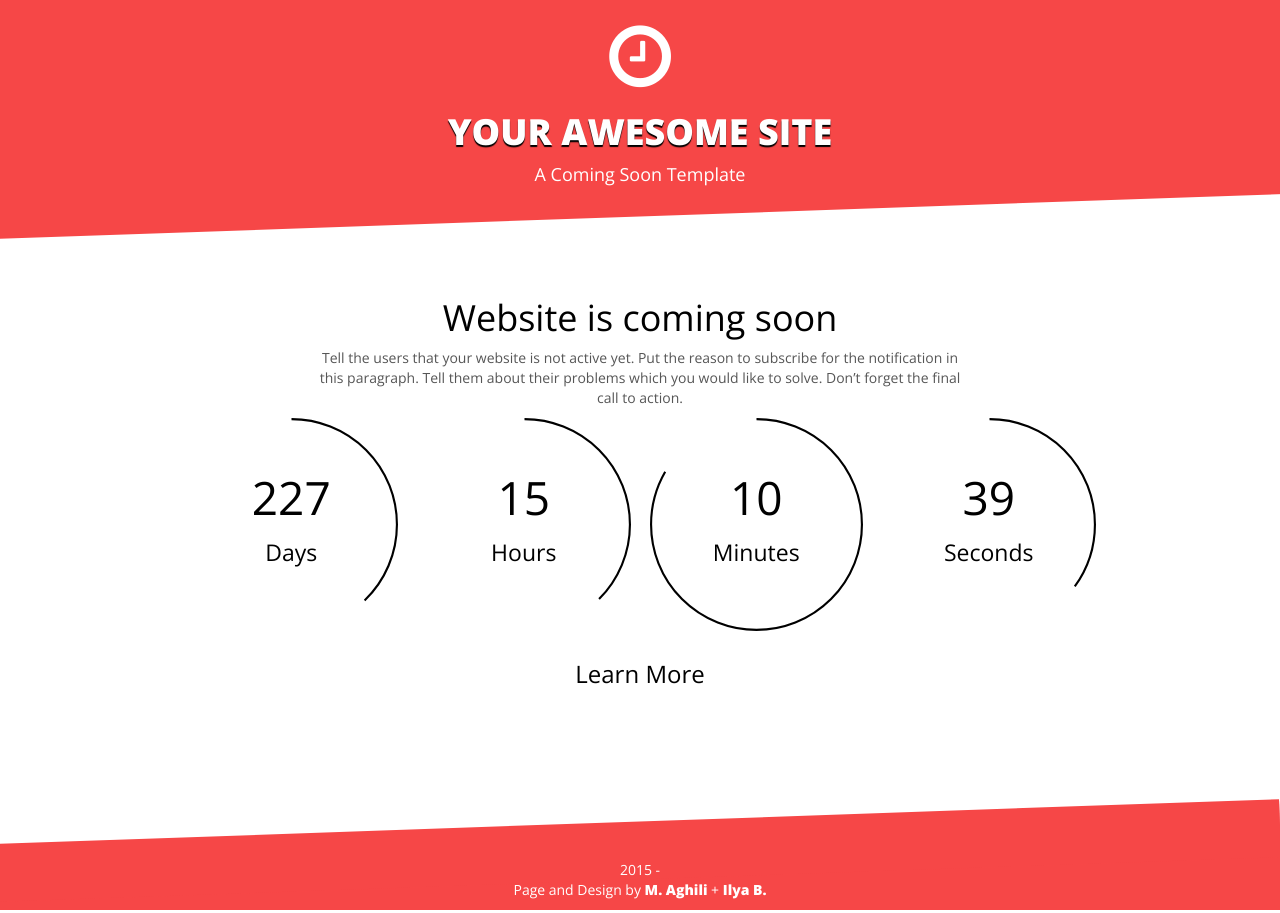
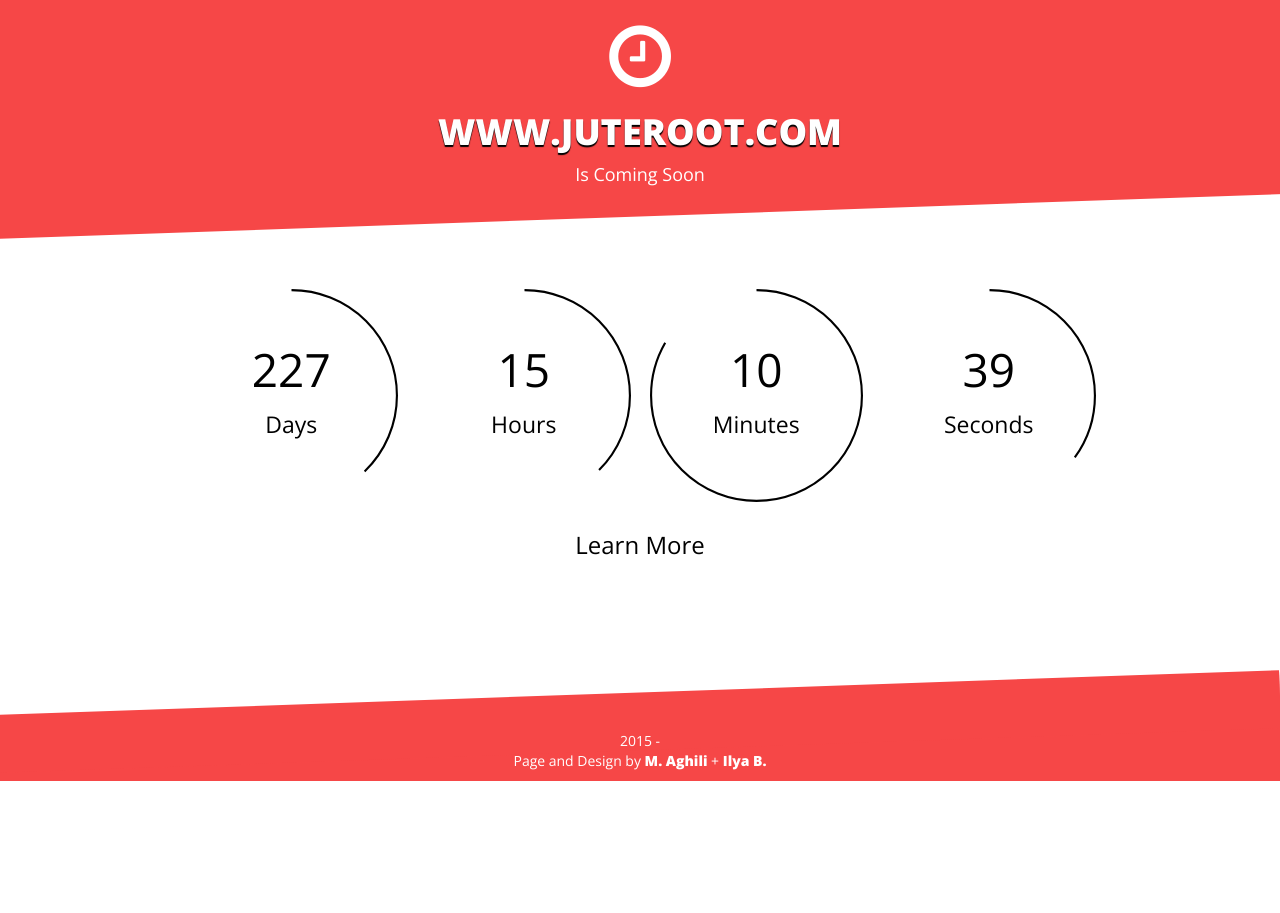
Before and after one commit to juteroot/juteroot.github.io, a Jekyll site: the page built from index.md, in a window 1280 px wide. Built offline with Jekyll 4.4.1, drawn with Linux system fonts in a browser that asks for light colours; nearby versions of some CDN libraries.

Commit message:
updating config

```diff
--- a/index.md
+++ b/index.md
@@ -1,8 +1,6 @@
 ---
 layout: home
 permalink: /
-title: "Your Awesome Site"
-excerpt: "A Coming Soon Template"
+title: "www.juteroot.com"
+excerpt: "Is Coming Soon"
 ---
-# Website is coming soon
-Tell the users that your website is not active yet. Put the reason to subscribe for the notification in this paragraph. Tell them about their problems which you would like to solve. Don’t forget the final call to action.
```
